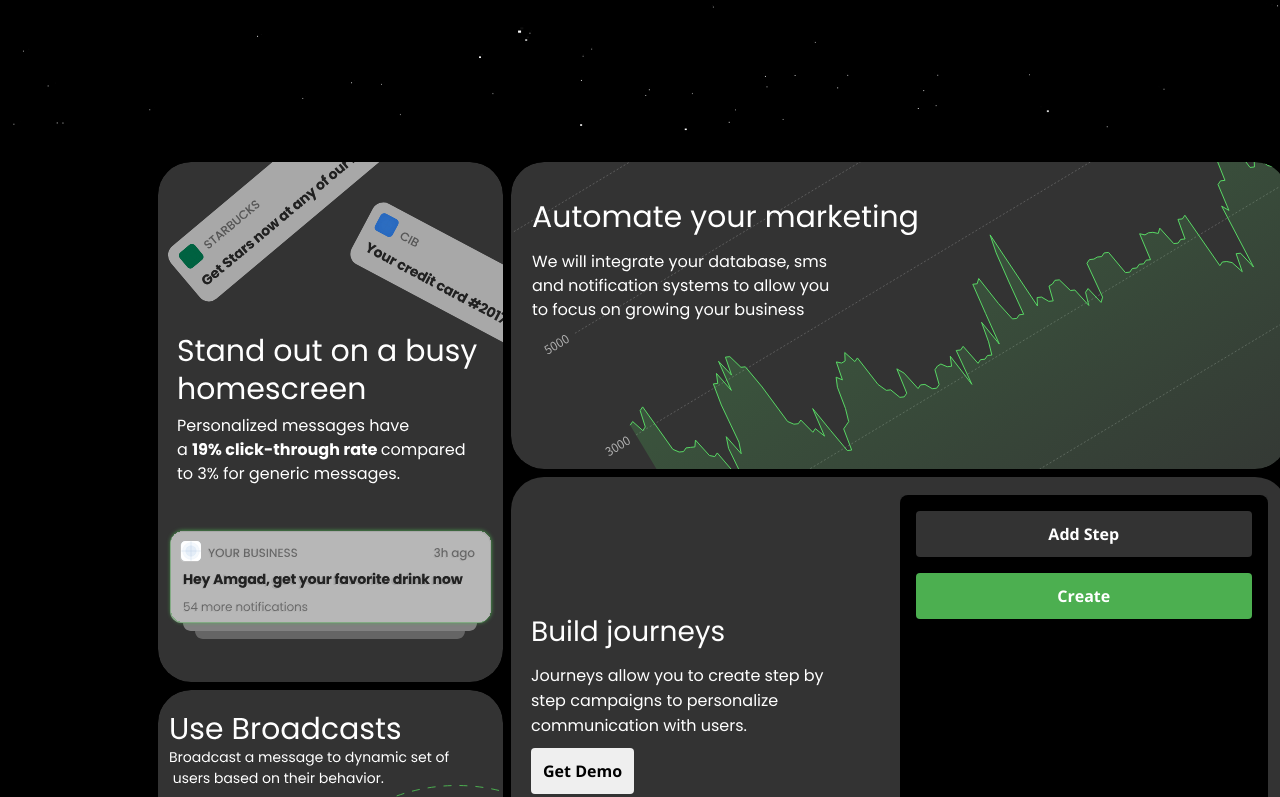
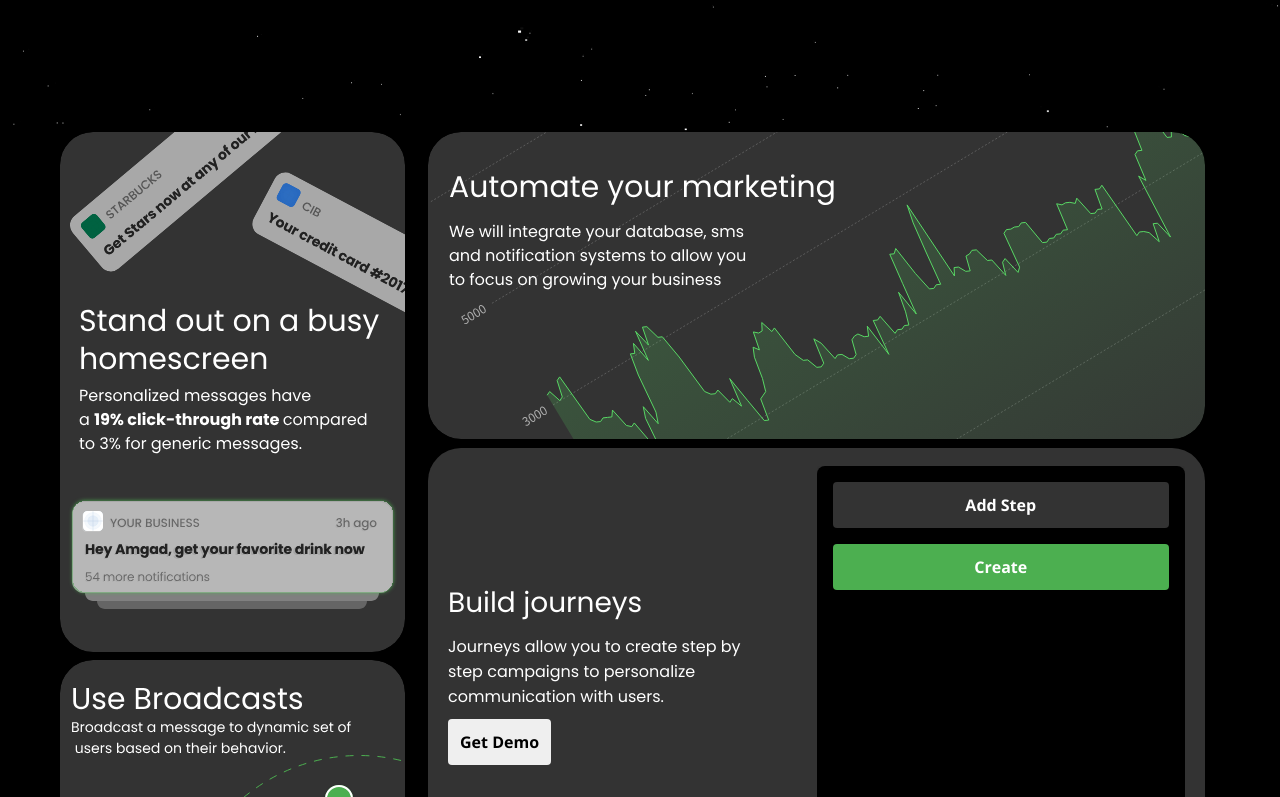
Before and after one commit to Shoffly/nonito_landing, a Next.js app: page / in a window 1280 px wide. Shown: the part 503-1300 px from the top of the page. Built offline with nearby package versions, Linux system fonts and the light colour scheme.

Commit message:
fixed some ui stuff

```diff
--- a/components/herosection.js
+++ b/components/herosection.js
@@ -26,7 +26,7 @@ export default function Hero() {
       <section className={styles.hero}>
         <div className={styles.herocontent}>
           <h1 className={styles.tagline}>
-            Campaigns with <span className={styles.superpowers}>Superpowers</span>
+            SMS with <span className={styles.superpowers}>Superpowers</span>
           </h1>
           <p className={styles.subtext}>
             Nonito allows you to automate, personalize, and track SMS and notifications for every user.
--- a/pages/pricing.js
+++ b/pages/pricing.js
@@ -14,7 +14,7 @@ const PricingPage = () => {
       features: [
         'Unlimited Tracking Links',
         'Unlimited QR codes',
-        'Redirect visitors to different destinations based on their device type (iOS, Android).',
+        'Target users based on device type (iOS, Android)',
         'Analytics data for 6 months',
       ],
       noSms: true,
--- a/styles/bentobox.module.css
+++ b/styles/bentobox.module.css
@@ -1,34 +1,40 @@
-.dave{
-  width:80vw;
+.dave {
+  width: 100%;
+  max-width: 1200px; /* Adjust this value as needed */
+  margin: 0 auto;
+  padding: 0 20px; /* Add some padding on the sides */
 }
+
 .container {
-
   color: white;
   display: grid;
-  grid-template-columns: 1fr 1fr 1fr 1fr 1fr 1fr 1fr 1fr  ;
-  padding: 30px;
-  grid-template-rows: 1fr 1fr 1fr 1;
+  grid-template-columns: repeat(8, 1fr);
+  grid-template-rows: repeat(7, auto);
   gap: 0.5rem;
   margin: auto;
   grid-auto-flow: row;
   grid-template-areas:
-    "standout automate automate"
-    "standout journey journey"
-    "standout journey journey"
-    "standout journey journey"
-    "broadcast journey journey"
-  "broadcast journey journey"
-    "broadcast journey journey";
+    "standout automate automate automate automate automate automate automate"
+    "standout journey journey journey journey journey journey journey"
+    "standout journey journey journey journey journey journey journey"
+    "standout journey journey journey journey journey journey journey"
+    "standout journey journey journey journey journey journey journey"
+    "broadcast journey journey journey journey journey journey journey"
+    "broadcast journey journey journey journey journey journey journey";
 }
 
 .automate {
   grid-area: automate;
   display: flex;
-  align-items: right;
+  justify-content: center;
+  align-items: center;
 }
 
 .journey {
   grid-area: journey;
+  display: flex;
+  justify-content: center;
+  align-items: center;
 }
 
 .standout {
@@ -55,7 +61,27 @@
 }
 
 @media (max-width: 768px) {
+  .container {
+    grid-template-columns: 1fr;
+    grid-template-areas:
+      "automate"
+      "standout"
+      "broadcast"
+      "journey";
+  }
+
   .dave {
-    display: none;
+    padding: 0 10px; /* Reduce padding on smaller screens */
   }
 }
+
+@media (min-width: 769px) and (max-width: 1024px) {
+  .container {
+    grid-template-columns: repeat(6, 1fr);
+    grid-template-areas:
+      "standout automate automate automate automate automate"
+      "standout journey journey journey journey journey"
+      "standout journey journey journey journey journey"
+      "broadcast journey journey journey journey journey";
+  }
+}
```
